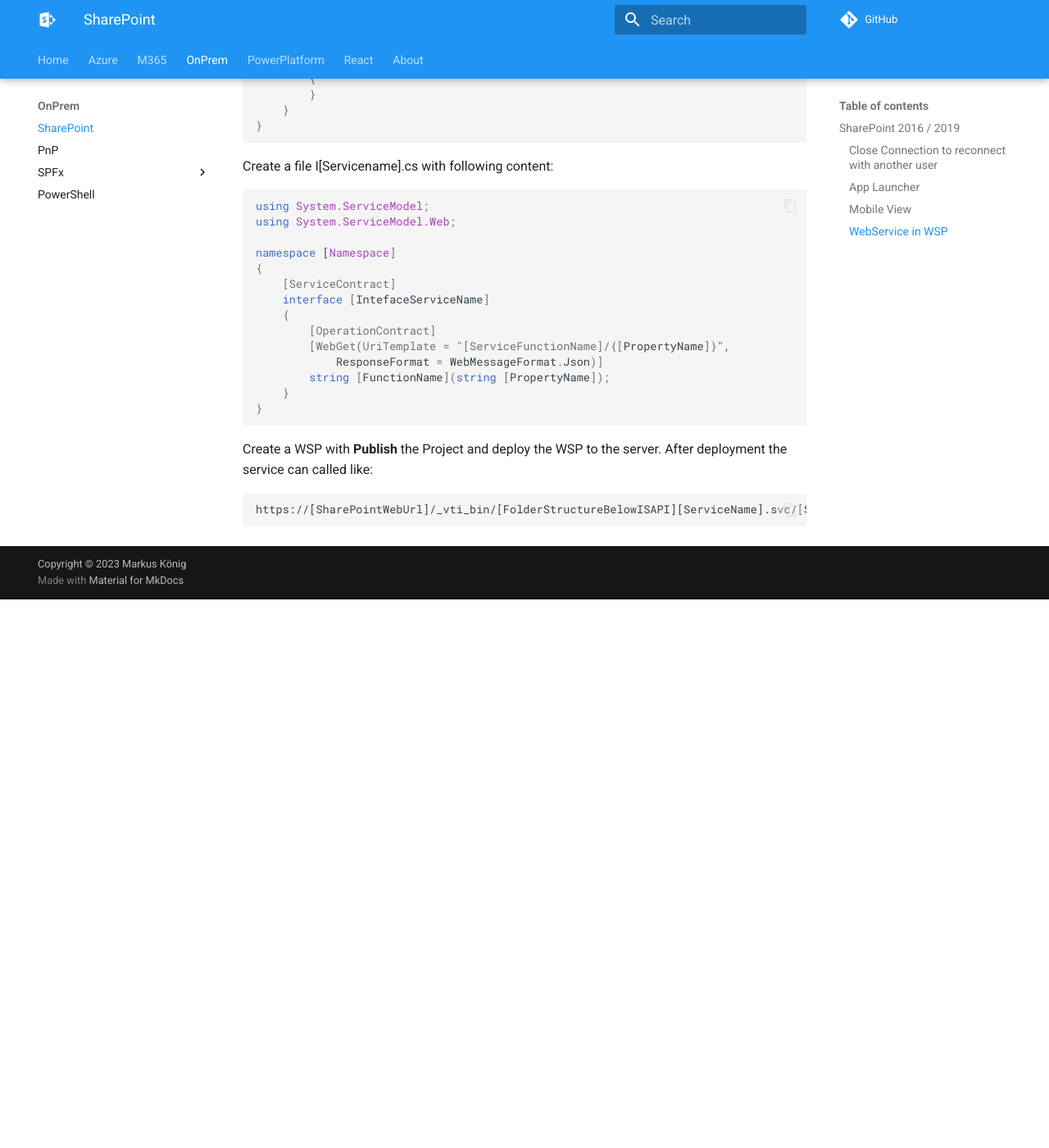
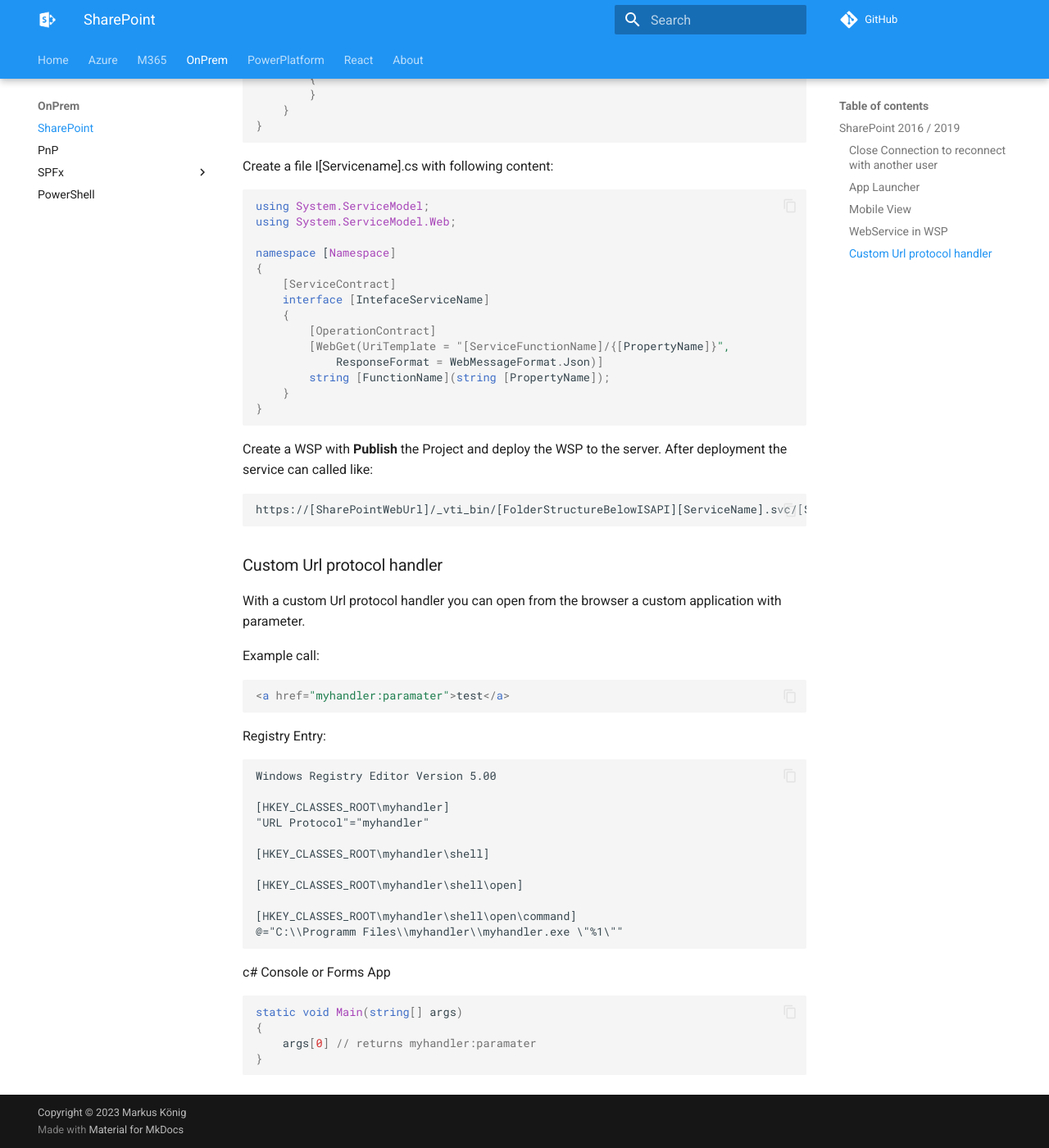
Before and after one commit to Kusi1975/spkb, an MkDocs documentation site: the page built from docs/onPrem/SP/index.md, in a window 1280 px wide and 1400 px high, scrolled down 3180 px. Shown: the whole window at 82% size. Built offline with MkDocs 1.6.1 and Material for MkDocs 9.7.7, drawn with Linux system fonts in a browser that asks for light colours; comment, search, counter and statistics services are not loaded; before the commit the page ends 3911 px from its top, so only the background shows below that.

Commit message:
Add custom url protocol handler

````diff
--- a/docs/onPrem/SP/index.md
+++ b/docs/onPrem/SP/index.md
@@ -95,3 +95,35 @@
 ```
 https://[SharePointWebUrl]/_vti_bin/[FolderStructureBelowISAPI][ServiceName].svc/[ServiceFunctionName]/[PropertyName]
 ```
+
+### Custom Url protocol handler
+
+With a custom Url protocol handler you can open from the browser a custom application with parameter.
+
+Example call:
+```html
+<a href="myhandler:paramater">test</a>
+```
+
+Registry Entry:
+```
+Windows Registry Editor Version 5.00
+
+[HKEY_CLASSES_ROOT\myhandler]
+"URL Protocol"="myhandler"
+
+[HKEY_CLASSES_ROOT\myhandler\shell]
+
+[HKEY_CLASSES_ROOT\myhandler\shell\open]
+
+[HKEY_CLASSES_ROOT\myhandler\shell\open\command]
+@="C:\\Programm Files\\myhandler\\myhandler.exe \"%1\""
+```
+
+c# Console or Forms App
+```csharp
+static void Main(string[] args)
+{
+    args[0] // returns myhandler:paramater
+}
+```
````
